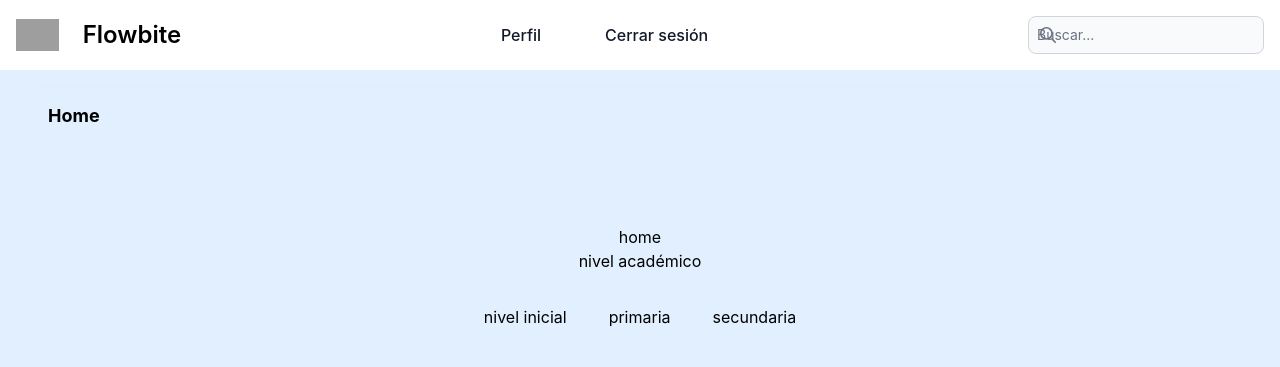
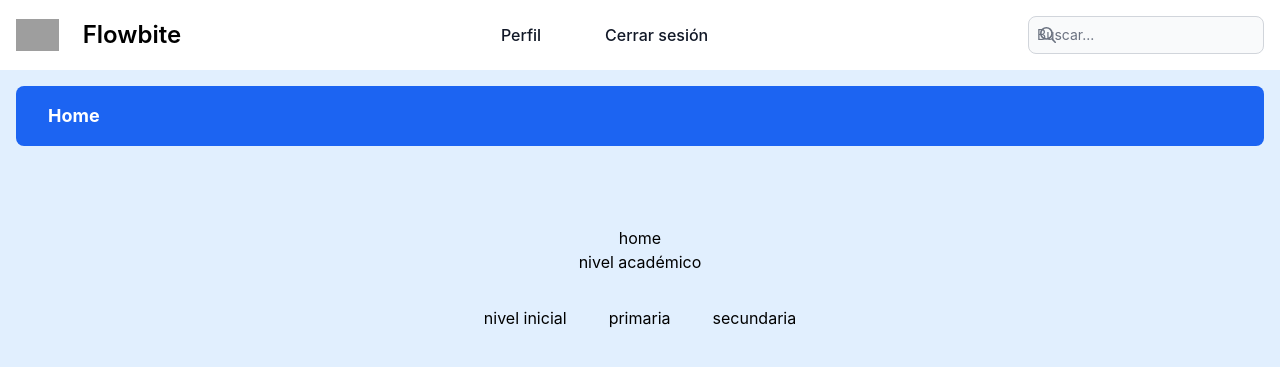
Before and after one commit to jonathan1173/really-nicaragua-2025, a Django app: page /home/ in a window 1280 px wide. Shown: the top 367 px of the page. Run offline with Django 5.2, Linux system fonts and the light colour scheme; a user stored in the database is signed in; some libraries are stand-ins or nearby versions; grey boxes are pictures that could not be loaded.

Commit message:
cambiando la barra de direcciones a tailwind

```diff
--- a/static/css/breadcrumb.css
+++ /dev/null
@@ -1,35 +0,0 @@
-.breadcrumb {
-  display: flex;
-  justify-content: center;
-  align-items: center;
-  padding: 1rem;
-  /* position:fixed; */
-
-  top: 0;
-  left: 0;
-  width: 100%;
-  z-index: 20;
-}
-
-.breadcrumb__content {
-  display: flex;
-  justify-content: left;
-  align-items: center;
-  width: 100%;
-  max-width: 1280px;
-  background-color: var(--color-secundario-1);
-  backdrop-filter: blur(8px);
-  padding: 1rem 2rem;
-  border-radius: 10px;
-  flex-wrap: wrap;
-  gap: 5px;
-}
-
-.breadcrumb__link,
-.breadcrumb__current,
-.breadcrumb__separator {
-  color: var(--basico-2);
-  font-weight: 700;
-  font-size: large;
-
-}
--- a/templates/components/breadcrumb.html
+++ b/templates/components/breadcrumb.html
@@ -1,14 +1,17 @@
-<nav class="breadcrumb">
-  <div class="breadcrumb__content">
+<div class="flex justify-center items-center p-4  w-full z-20">
+
+  <div
+    class="flex justify-start items-center w-full max-w-7xl bg-blue-600 backdrop-blur-sm py-4 px-8 rounded-lg flex-wrap gap-1">
     {% for item in breadcrumb %}
-      {% if item.url %}
-        <a href="{{ item.url }}" class="breadcrumb__link">{{ item.name }}</a>
-        {% if not forloop.last %}
-          <span class="breadcrumb__separator">&gt;</span>
-        {% endif %}
-      {% else %}
-        <span class="breadcrumb__current">{{ item.name }}</span>
-      {% endif %}
+    {% if item.url %}
+    <a href="{{ item.url }}" class="text-white font-bold text-lg">{{ item.name }}</a>
+    {% if not forloop.last %}
+    <span class="text-white font-bold text-lg">&gt;</span>
+    {% endif %}
+    {% else %}
+    <span class="text-white font-bold text-lg">{{ item.name }}</span>
+    {% endif %}
     {% endfor %}
   </div>
-</nav>
+
+</div>
```
Also changed, not shown: db.sqlite3.
